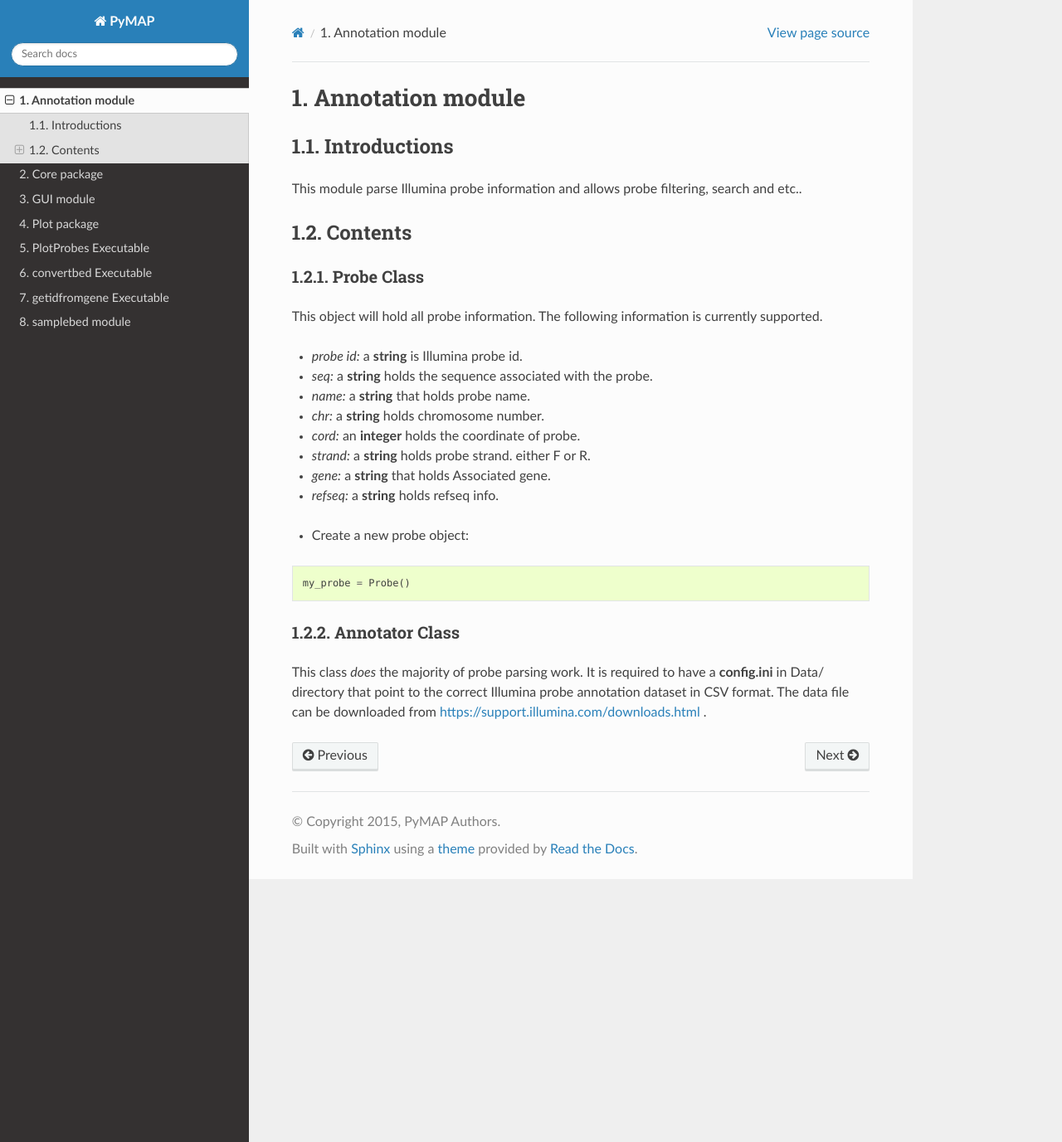
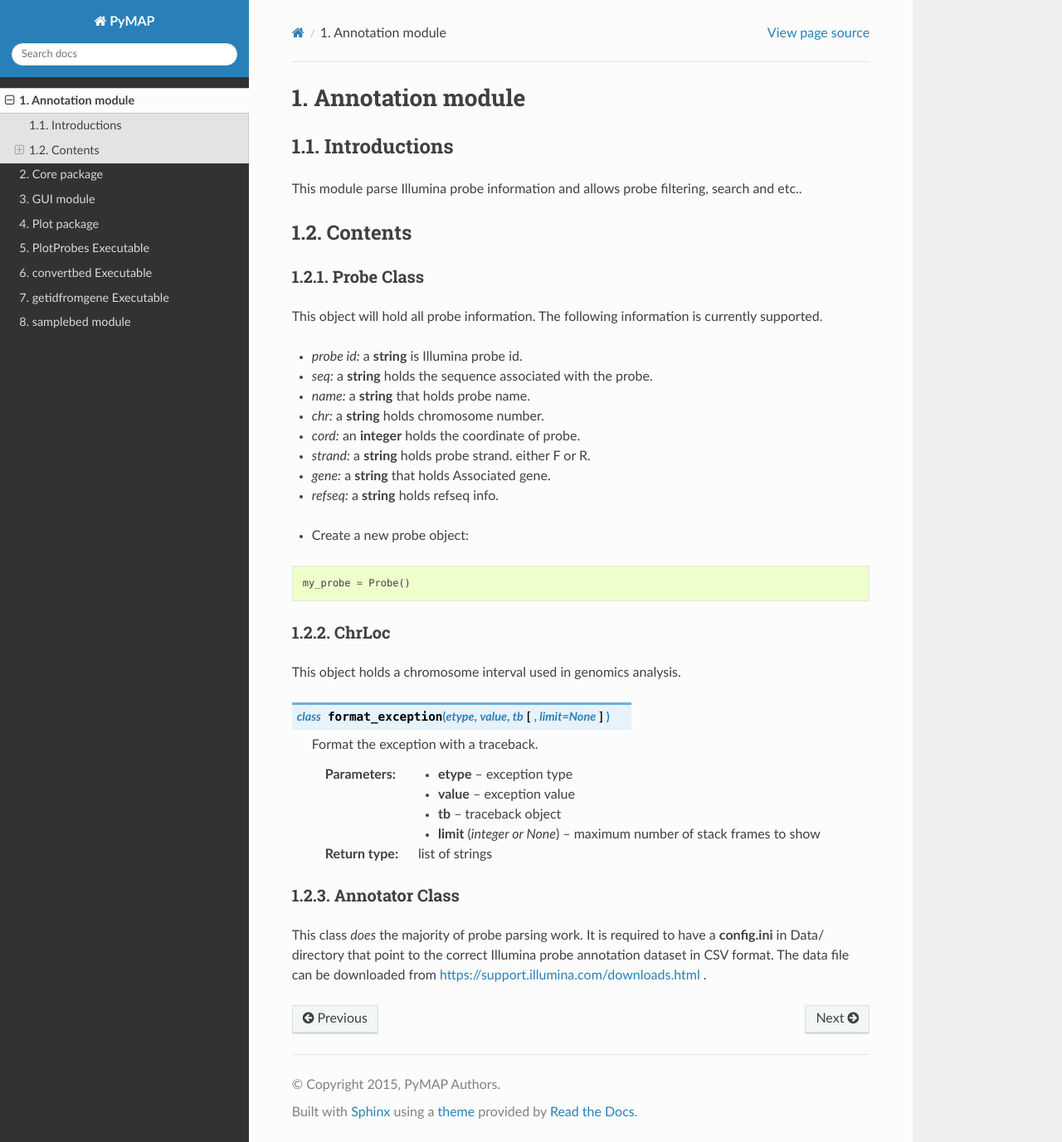
Before and after one commit to AminMahpour/PyMAP, a Sphinx documentation site: the page built from docs/Annotation.rst, in a window 1280 px wide and 1377 px high. Shown: the whole window at 83% size. Built offline with Sphinx 7.4.7 and the Read the Docs theme 2.0.0, drawn with Linux system fonts in a browser that asks for light colours.

Commit message:
updated documentations.

```diff
--- a/Annotation/__init__.py
+++ b/Annotation/__init__.py
@@ -19,7 +19,7 @@ class Probe:
         self.tour = None
 
 
-class chr_loc:
+class ChrLoc:
     def __init__(self, chr, start, end):
         self.chr = chr
         self.start = start
--- a/docs/Annotation.rst
+++ b/docs/Annotation.rst
@@ -27,6 +27,22 @@ This object will hold all probe information. The following information is curren
     my_probe = Probe()
 
 
+ChrLoc
+^^^^^^
+This object holds a chromosome interval used in genomics analysis.
+
+
+.. class:: format_exception(etype, value, tb[, limit=None])
+
+   Format the exception with a traceback.
+
+   :param etype: exception type
+   :param value: exception value
+   :param tb: traceback object
+   :param limit: maximum number of stack frames to show
+   :type limit: integer or None
+   :rtype: list of strings
+
 Annotator Class
 ^^^^^^^^^^^^^^^
 This class *does* the majority of probe parsing work. It is required to have a **config.ini** in Data/ directory that point to the correct Illumina probe annotation dataset in CSV format. The data file can be downloaded from https://support.illumina.com/downloads.html .
```
